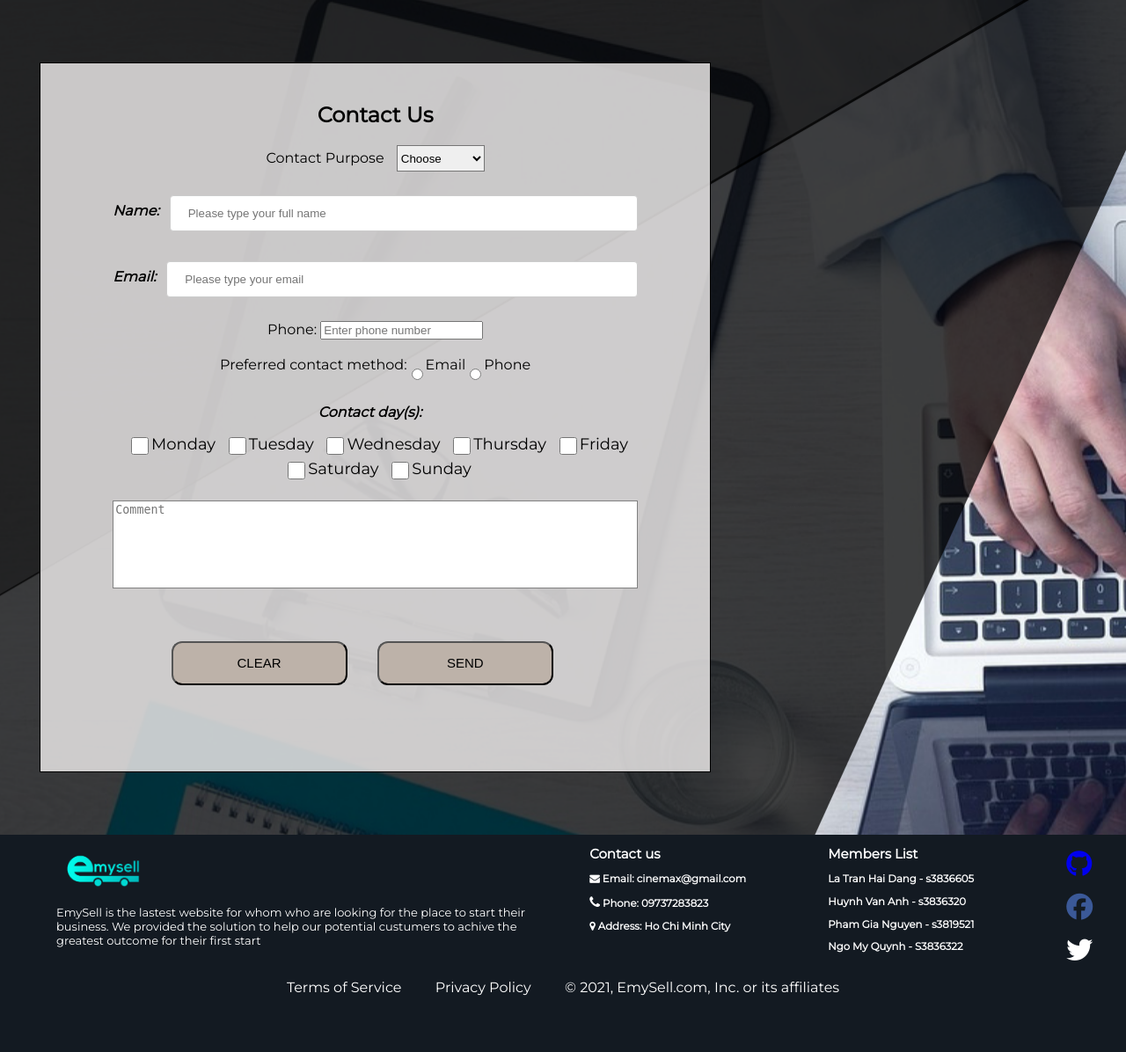
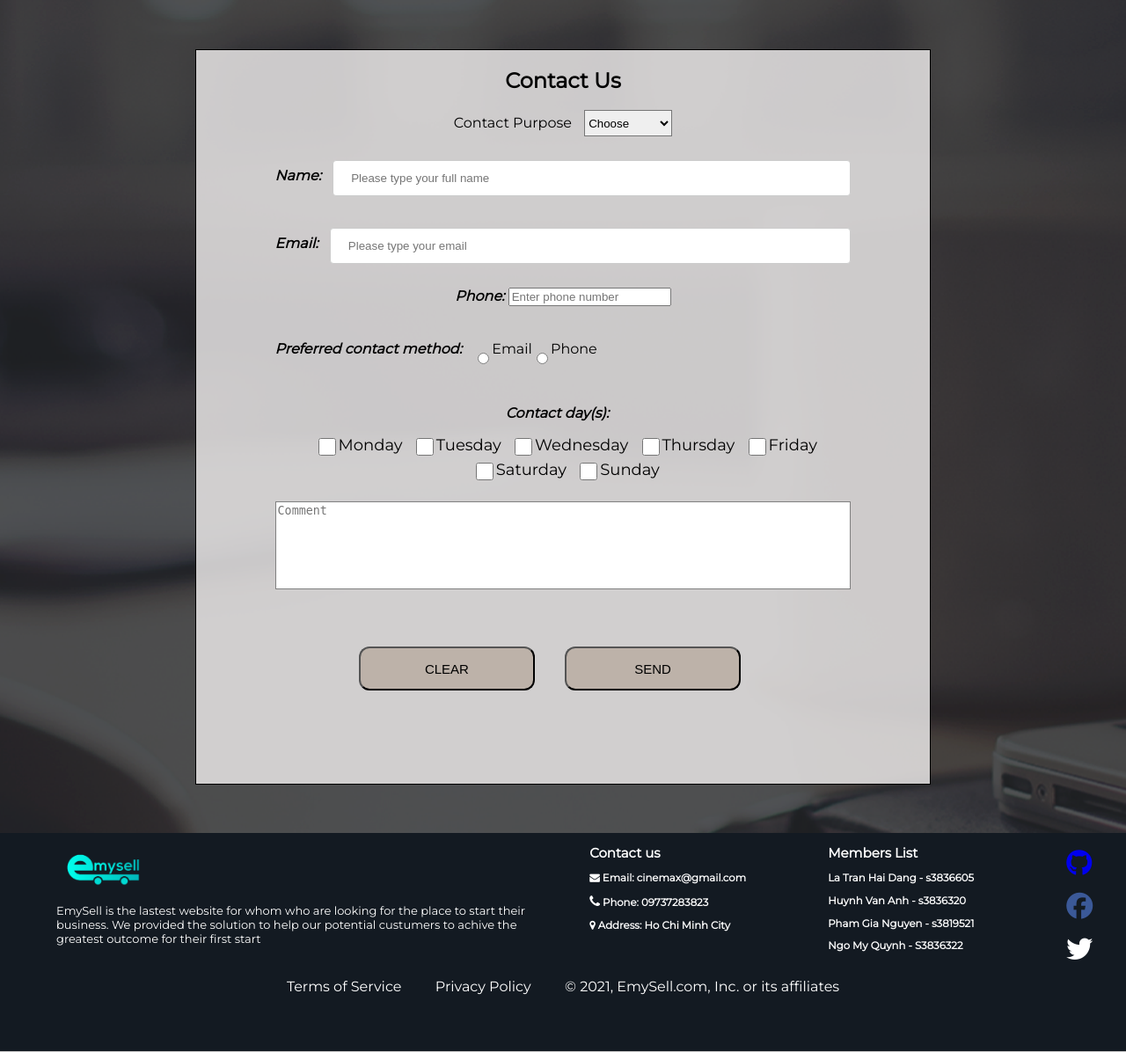
Before and after one commit to dangtran862000/Emysell_website, a PHP site: page /contact.html in a window 1280 px wide. Shown: the part 81-1277 px from the top of the page at 88% size. Run offline with PHP 8.4, Linux system fonts and the light colour scheme; some libraries are stand-ins or nearby versions.

Commit message:
edit contact us page

```diff
--- a/StyleSheet1.css
+++ b/StyleSheet1.css
@@ -424,6 +424,13 @@ body {
     clear: both;
   }
 
+  .row-contact{
+    padding-top: 2%;
+    padding-bottom: 2%;
+    padding-left: 15%;
+    padding-right: 15%;
+  }
+
   .container_aboutus{
       padding-left: 15%;
       padding-right: 15%;
@@ -473,11 +480,6 @@ body {
         border: 3px solid violet ;
         background-color: white;
         overflow-wrap: break-word;
-  }
-
-  .container_contact{
-      padding-top: 3%;
-      padding-bottom: 5%;
   }
 
   .form_contact{
@@ -594,7 +596,7 @@ button.style_button:active {
     }
   }
 
-  @media (max-width: 640px) {
+  @media (max-width: 872px) {
     #contactday {
         display: flex;
         color: rgb(0, 0, 0);
@@ -602,4 +604,10 @@ button.style_button:active {
         text-align: left;
         flex-direction: column;
     }
+    .row-contact {
+        padding-top: 2%;
+        padding-bottom: 2%;
+        padding-left: 0%;
+        padding-right: 0%;
+    }
   }
--- a/contact.html
+++ b/contact.html
@@ -54,9 +54,8 @@
 
         </nav>
     </header>
-    <div style="background-image: url('image/3124541.png'); background-repeat: repeat; ">
-    <div class="row" style="padding-top: 2%; padding-bottom: 2%;">
-        <div class="col-8 center" >
+    <div style="background-image: url('image/contact-background.png'); background-repeat: repeat; ">
+    <div class="row-contact">
             <section class="container_contact">
                 <form method="get">
                     <h1>Contact Us</h1>
@@ -76,12 +75,13 @@
                         <input type="email" id="email" name="email" placeholder="Please type your email">
                     </div><br>
                     <div>
-                        Phone:
+                        <b><i>Phone:</i></b>
                         <input type="tel" id="email" name="email" placeholder="Enter phone number">
                     </div><br>
-                    <div style="display:inline-flex;">
-                        Preferred contact method: <br><br>
-                        <div style="display:inline-flex;">
+                    <div style="display:flex; padding-top: 3%;">
+                        <i><b>Preferred contact method: </b></i>
+                        <br><br>
+                        <div style="display:flex; padding-left: 2%;">
                         <input type="radio" id="email" name="method" value="email">
                         <label for="email">Email</label>
                         <input type="radio" id="phone" name="method" value="phone">
@@ -132,7 +132,6 @@
                 </form>
                 </section>
         </div>
-
       </div>
     </div>
 
```
Also changed, not shown: 3 other files.
